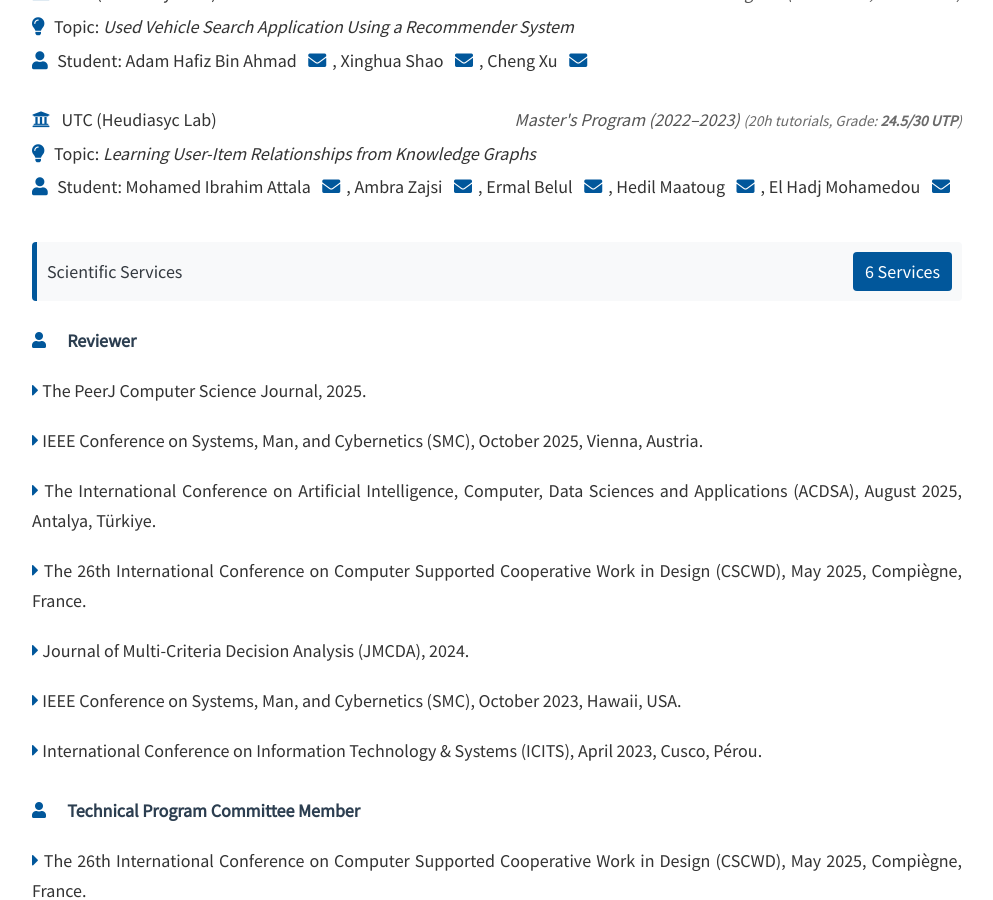
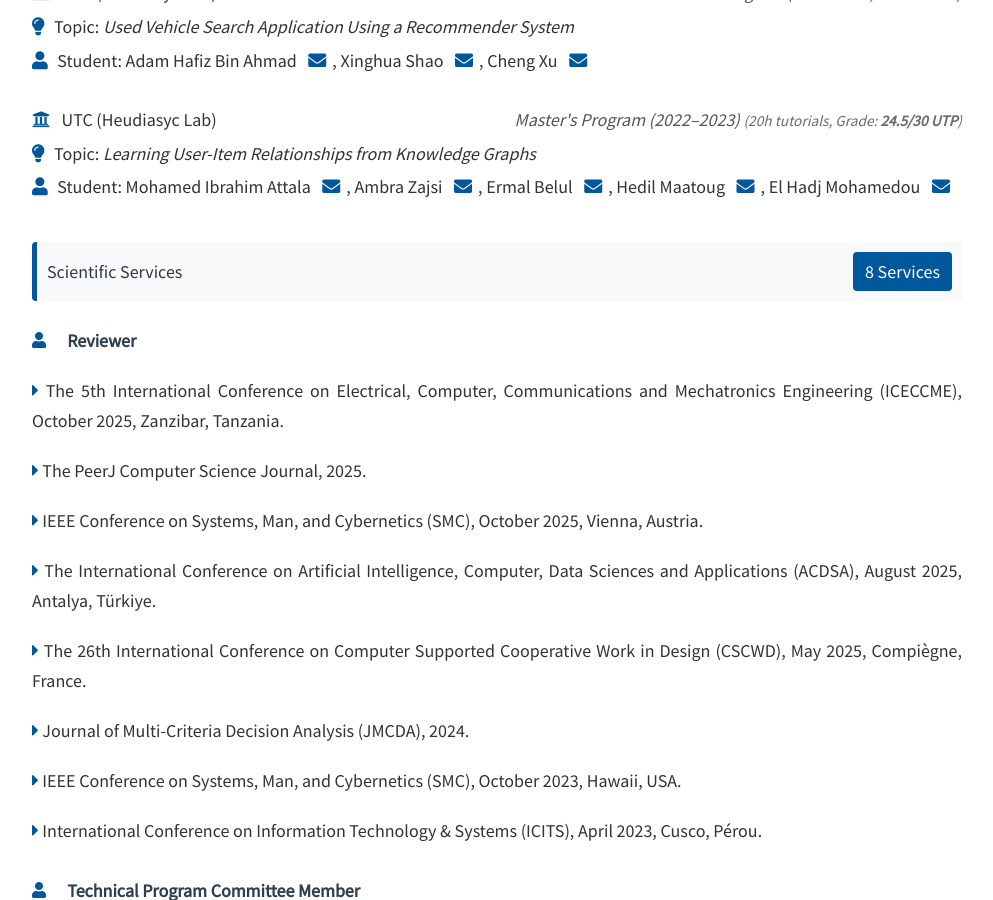
Before and after one commit to lengocluyen/lengocluyen.github.io, a Jekyll site: the page built from services.html, in a window 1280 px wide and 900 px high, scrolled down 564 px. Shown: the whole window, without its empty margins (143-1136 px from the left). Built offline with Jekyll 4.4.1, drawn with Linux system fonts in a browser that asks for light colours; nearby versions of some CDN libraries.

Commit message:
Update services.html

```diff
--- a/_includes/services.html
+++ b/_includes/services.html
@@ -111,7 +111,7 @@
 <!-- Services Section -->
 <div class="section-header d-flex justify-content-between align-items-center mt-5">
     <span>Scientific Services</span>
-    <span class="badge badge-primary">6 Services</span>
+    <span class="badge badge-primary">8 Services</span>
   </div>
 
   <!-- Reviewer Role -->
@@ -120,6 +120,11 @@
   <div class="panel-default">
     <div class="panel-body">
   <h5>
+                    <div class="div-justify-pub">
+                        <i class="fa fa-caret-right"></i>&nbsp;The 5th International Conference on Electrical, Computer, Communications and Mechatronics Engineering (ICECCME), October 2025, Zanzibar, Tanzania.</div>
+    </h5>
+
+       <h5>
                     <div class="div-justify-pub">
                         <i class="fa fa-caret-right"></i>&nbsp;The PeerJ Computer Science Journal, 2025.</div>
     </h5>
```
